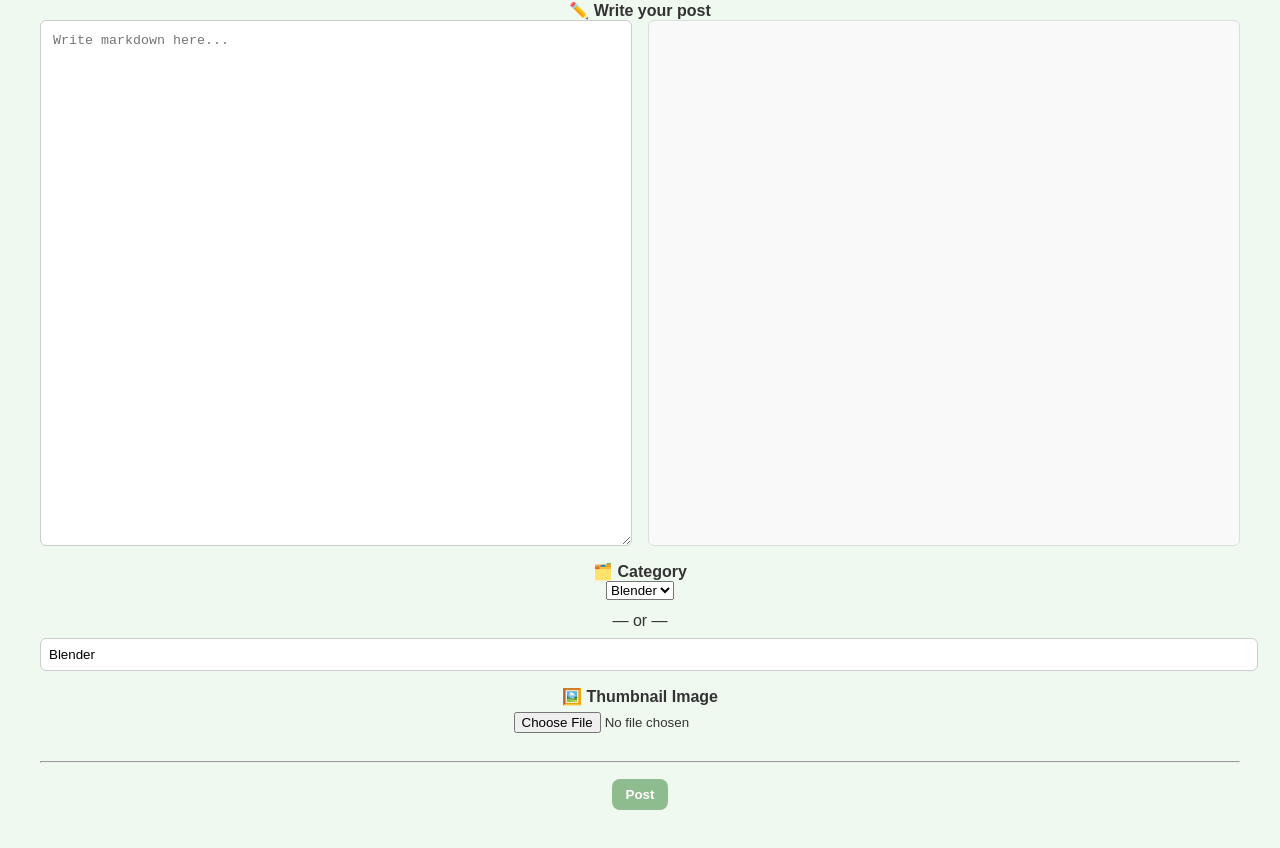
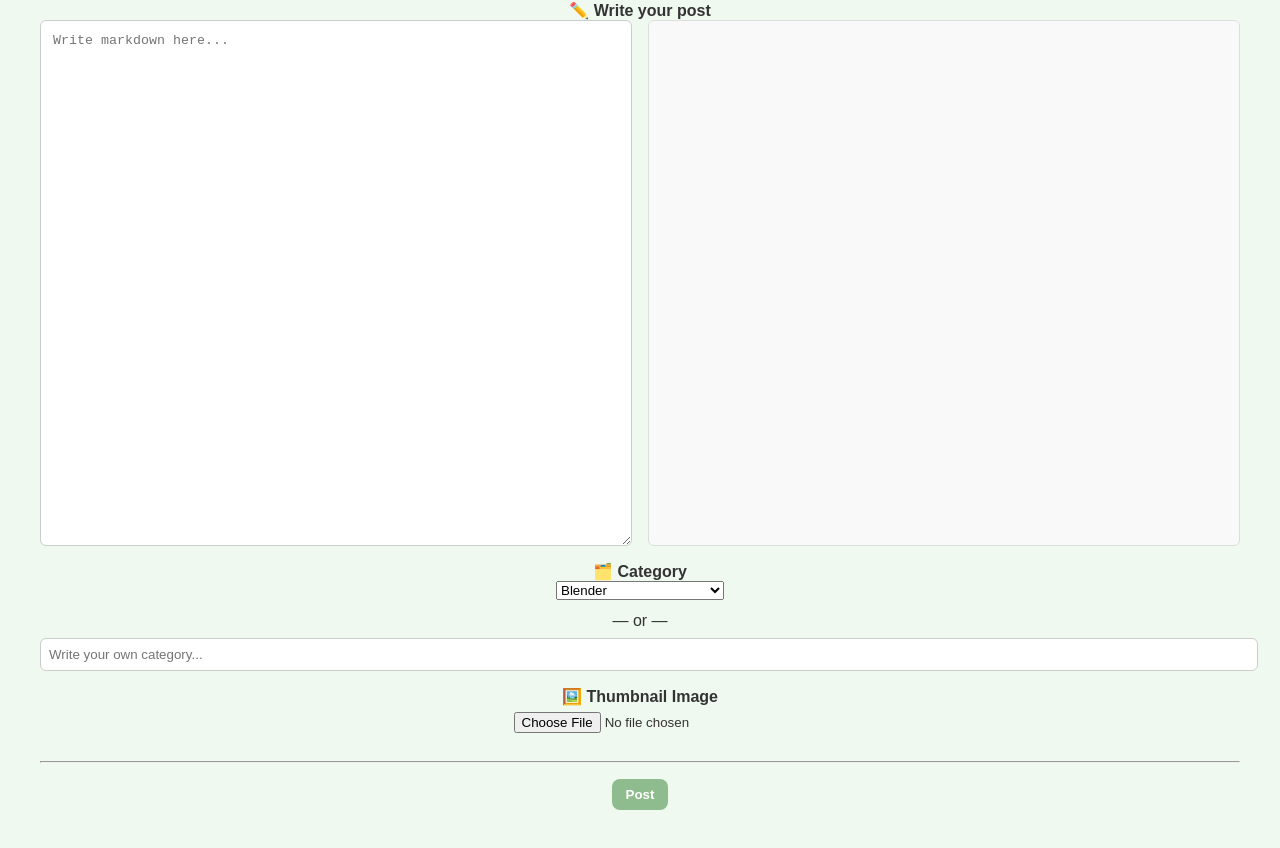
Before and after one commit to dpcivl/my-blog-project, a React (Vite) app in the folder client/: page /new in a window 1280 px wide. Shown: the part 361-1209 px from the top of the page. Built offline with nearby package versions, Linux system fonts and the light colour scheme; no server answers.

Commit message:
:art: improvement for selecting categories

```diff
--- a/client/src/components/PostForm.jsx
+++ b/client/src/components/PostForm.jsx
@@ -19,6 +19,7 @@ function PostForm({ onPostCreated, mode = 'create' }) {
   const [isLoading, setIsLoading] = useState(mode === 'edit');
   const contentRef = useRef(null);
   const [removeExistingImage, setRemoveExistingImage] = useState(false);
+  const [customCategory, setCustomCategory] = useState('');
 
   useEffect(() => {
     if (mode === 'edit' && id) {
@@ -216,9 +217,13 @@ function PostForm({ onPostCreated, mode = 'create' }) {
 
       <select
         value={category}
-        onChange={(e) => setCategory(e.target.value)}
+        onChange={(e) => {
+          setCategory(e.target.value);
+          setCustomCategory(''); // reset custom input if user selects
+        }}
         style={{ marginBottom: '4px' }}
       >
+        <option value="">— Choose a category —</option>
         <option>Blender</option>
         <option>Game</option>
         <option>Krita</option>
@@ -229,8 +234,11 @@ function PostForm({ onPostCreated, mode = 'create' }) {
       <input
         type="text"
         placeholder="Write your own category..."
-        value={category}
-        onChange={(e) => setCategory(e.target.value)}
+        value={customCategory}
+        onChange={(e) => {
+          setCustomCategory(e.target.value);
+          setCategory(''); // reset dropdown
+        }}
         style={{
           width: '100%',
           padding: '8px',
```
